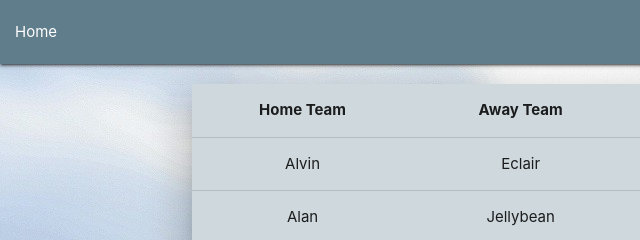
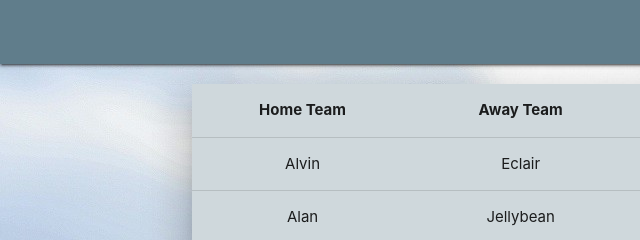
Before and after one commit to BrittaB/TeamDream, a plain HTML site: page index.html in a window 1280 px wide. Shown: the top 240 px of the page, 0-640 px from the left. Drawn offline with nearby package versions, Linux system fonts and the light colour scheme.

Commit message:
changed search bar

```diff
--- a/assets/css/style.css
+++ b/assets/css/style.css
@@ -12,3 +12,6 @@ body {
     min-height: 100vh;
     flex-direction: column;
   }
+#search{
+    float: left;
+}
--- a/index.html
+++ b/index.html
@@ -21,13 +21,13 @@
     <div class="nav-wrapper #607d8b blue-grey z-depth-1">
       <form>
         <a href="#" class="brand-logo right">Team Dream</a>
-        <ul id="nav-mobile" class="left hide-on-med-and-down">
-          <!--Links if we want them-->
-          <li><a href="sass.html">Home</a></li>
+        <!--Links if we want them-->
+        <!-- <ul id="nav-mobile" class="left hide-on-med-and-down"> -->
+          <!-- <li><a href="sass.html">Home</a></li>
           <li><a href="badges.html"></a></li>
           <li><a href="collapsible.html"></a></li>
-        </ul>
-        <div class="input-field">
+        </ul> -->
+        <div class="input-field" style="float: left;">
           <input id="search" type="search" required>
           <label class="label-icon" for="search"><i class="material-icons"></i></label>
           <i class="material-icons">close</i>
```
